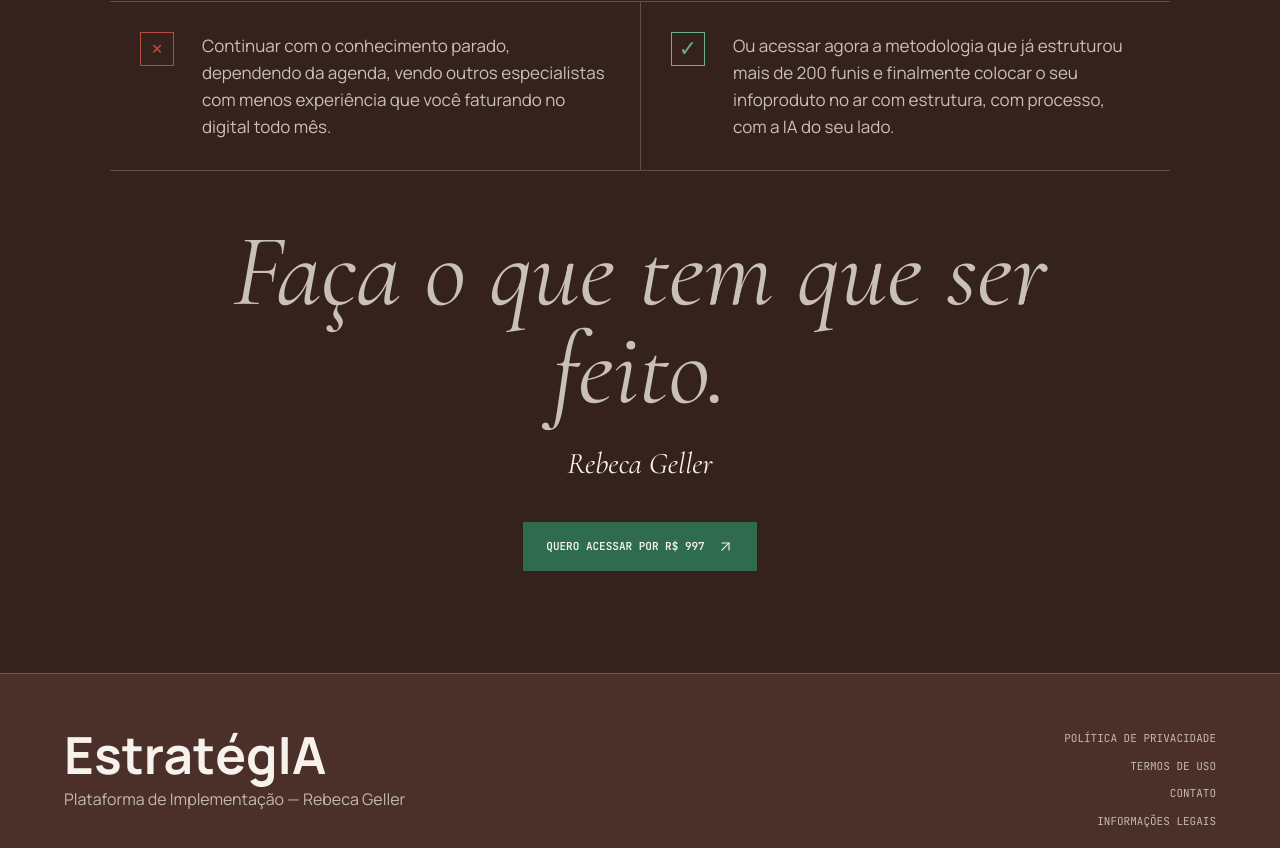
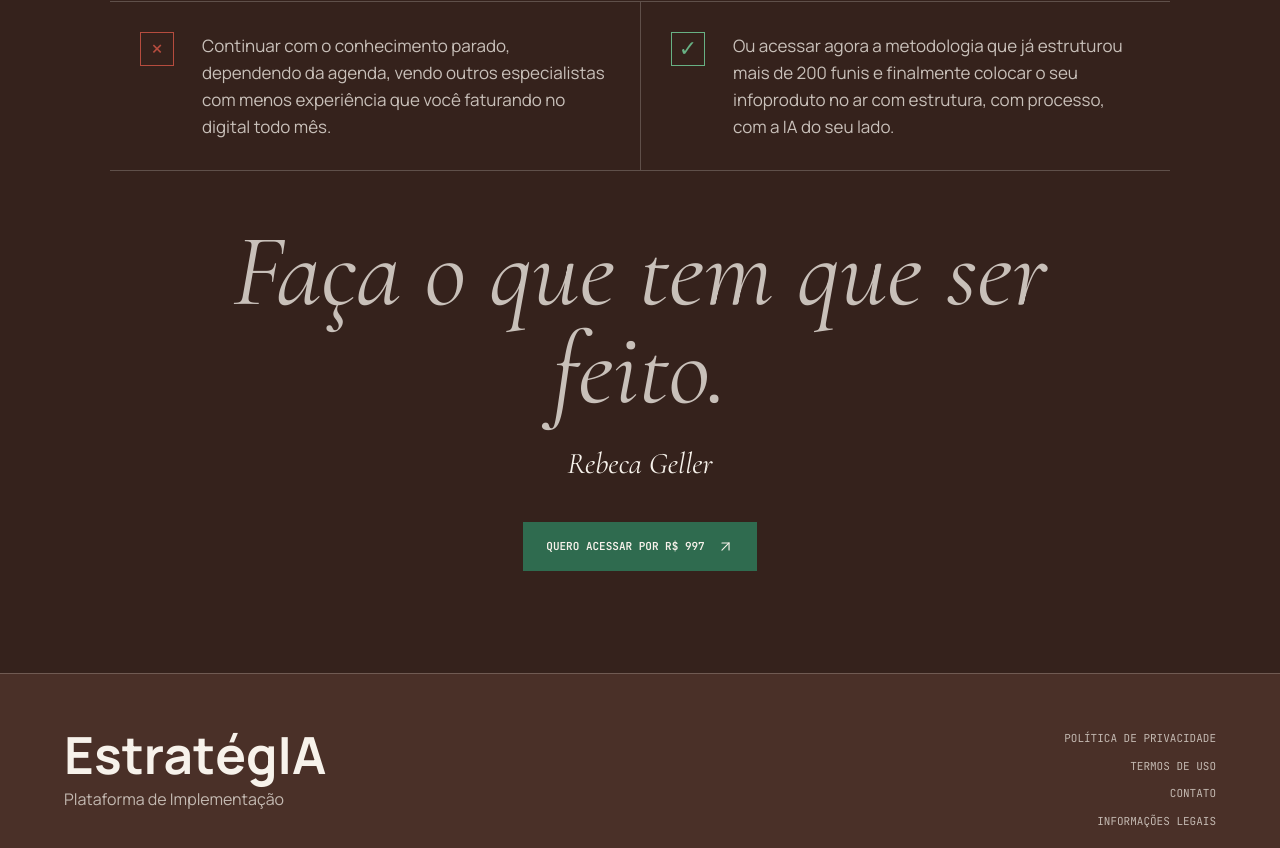
Before and after one commit to gabaaum/estrategia-landing, a React (Vite) app: page / in a window 1280 px wide. Shown: the part 11152-12000 px from the top of the page. Built offline with nearby package versions, Linux system fonts and the light colour scheme.

Commit message:
Remove footer author name

```diff
--- a/src/App.tsx
+++ b/src/App.tsx
@@ -572,7 +572,7 @@
     <footer className="footer">
       <div>
         <strong>EstratégIA</strong>
-        <span>Plataforma de Implementação — Rebeca Geller</span>
+        <span>Plataforma de Implementação</span>
       </div>
       <nav aria-label="Links legais">
         <a href="#privacidade">Política de Privacidade</a>
```
Also changed, not shown: 2 other files (tests, documents, lock files or other folders).
